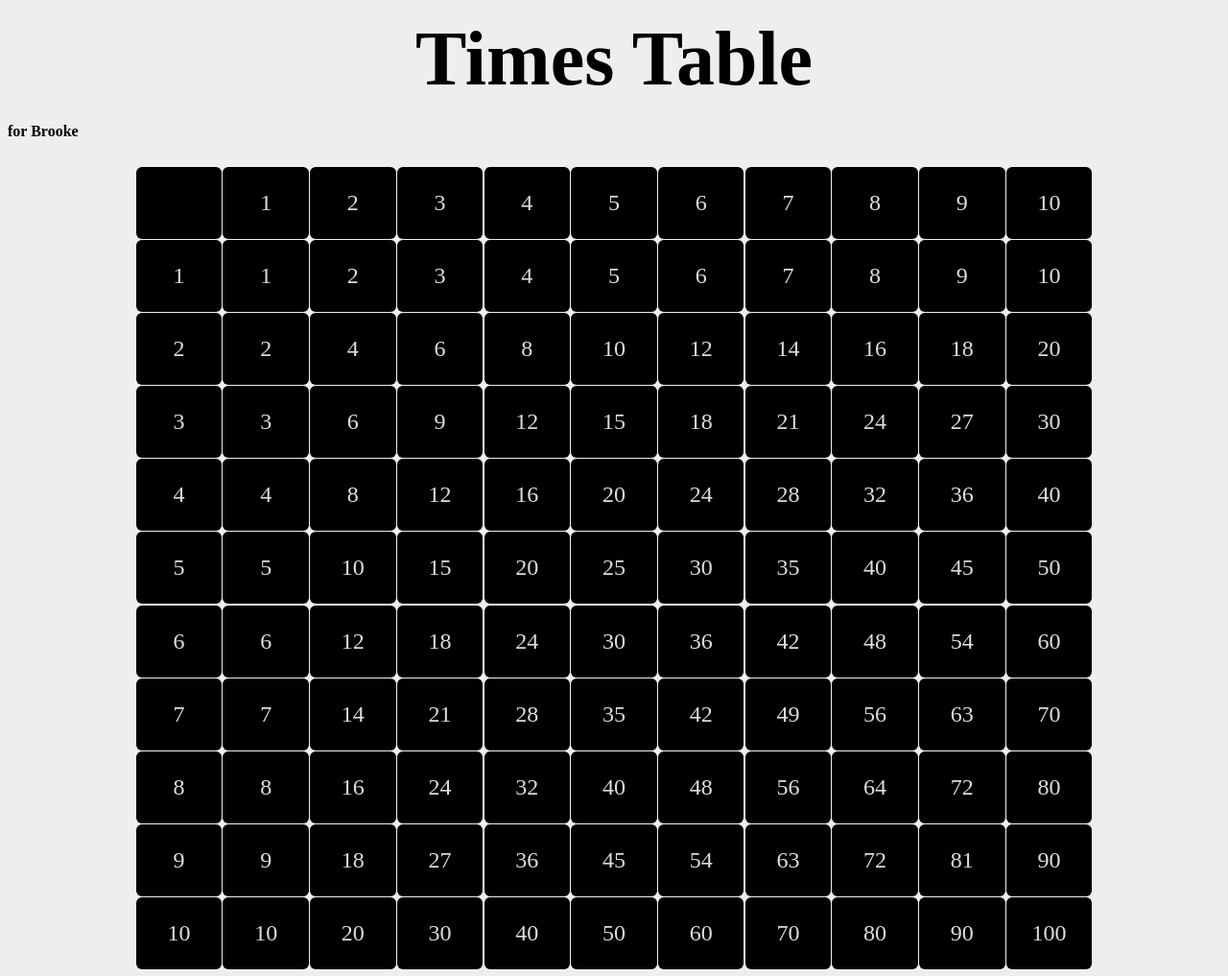
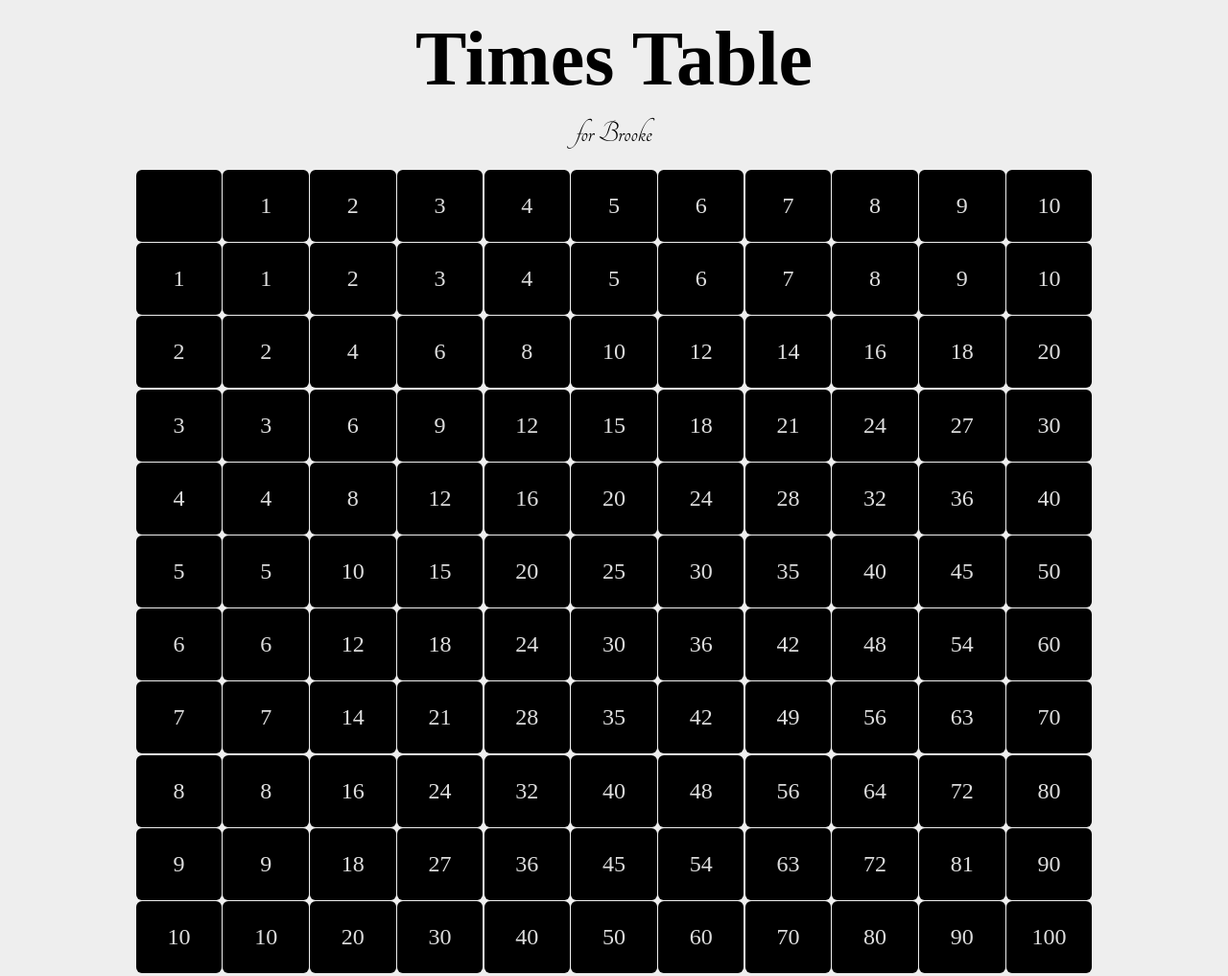
Before and after one commit to juliovquevedo/TimesTable, a plain HTML site: page index.html in a window 1280 px wide. Shown: the whole page at 96% size. Drawn offline with Linux system fonts and the light colour scheme.

Commit message:
added typography to the subtitle for Brooke

```diff
--- a/style.css
+++ b/style.css
@@ -7,6 +7,15 @@ h1 {
     font-size: 5rem;
     margin: 1rem;
 }
+
+h4 {
+    font-family: 'Tangerine', cursive;
+    text-align: center;
+    margin: 1rem;
+    font-weight: normal;
+    font-size: 2rem;
+}
+
 .grid-outer {
     display: grid;
     grid-template-columns: 1fr 8fr 1fr;
```
